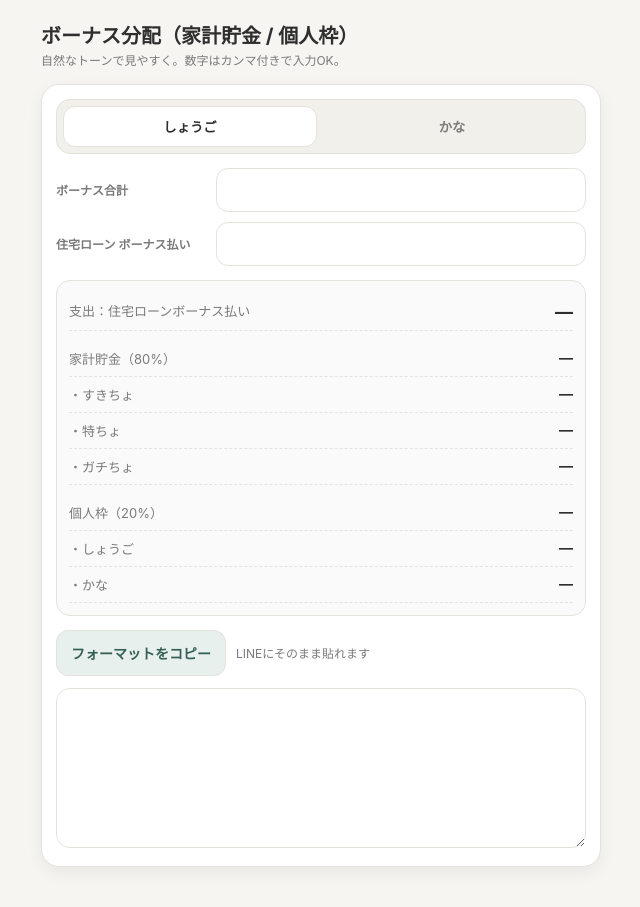
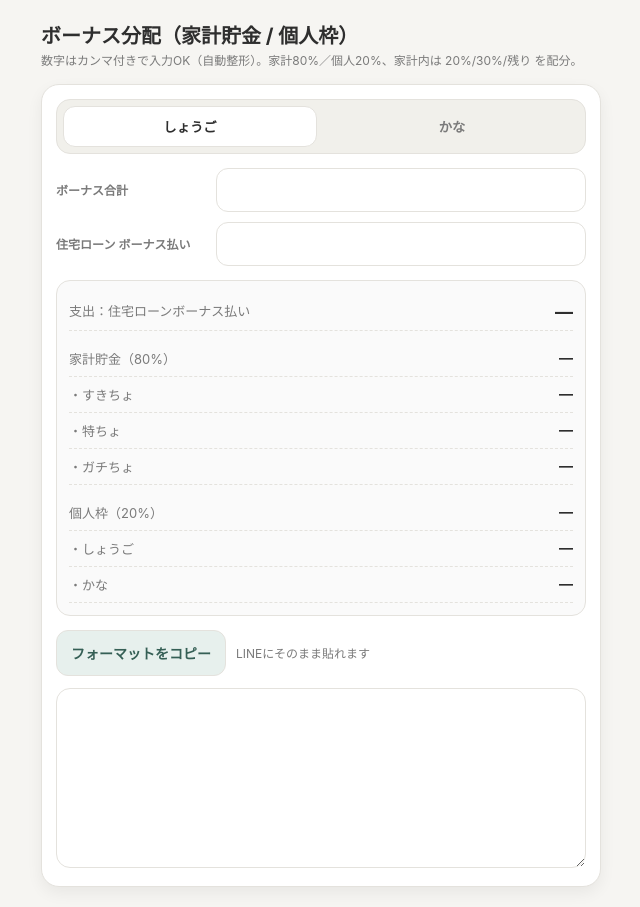
Before and after one commit to kobasho-unihota/bonus-splitter, a Next.js app: page / in a window 1280 px wide. Shown: the whole page, without its empty margins (319-959 px from the left). Built offline with nearby package versions, Linux system fonts and the light colour scheme.

Commit message:
Update page.tsx

```diff
--- a/app/page.tsx
+++ b/app/page.tsx
@@ -1,38 +1,70 @@
 "use client";
 
 import { useMemo, useState } from "react";
-// ↓ 既存関数に合わせて import 名は調整してOK
-import { calcBonusSplit } from "@/lib/calc";
-import { yen } from "@/lib/format";
 
 type Person = "shogo" | "kana";
 
+type SplitResult = {
+  totalBonus: number;
+  loan: number;
+  remaining: number;
+
+  householdTotal: number; // 家計貯金(80%)
+  suki: number;           // すきちょ(20%)
+  toku: number;           // 特ちょ(30%)
+  gachi: number;          // ガチちょ(50%)
+
+  personalTotal: number;  // 個人枠(20%)
+  shogoPocket: number;
+  kanaPocket: number;
+};
+
 export default function Page() {
-  const [total, setTotal] = useState<string>("");
-  const [loan, setLoan] = useState<string>("");
+  const [total, setTotal] = useState("");
+  const [loan, setLoan] = useState("");
   const [person, setPerson] = useState<Person>("shogo");
 
   const nTotal = toNumber(total);
   const nLoan = toNumber(loan);
 
-  const result = useMemo(() => {
-    if (nTotal == null || nLoan == null) return null;
-    if (nTotal < 0 || nLoan < 0) return null;
-    if (nLoan > nTotal) return null;
-
-    // ここがあなたの既存計算関数に合わせるポイント
-    return calcBonusSplit({
-      totalBonus: nTotal,
-      loanBonusPay: nLoan,
-    });
+  const error = useMemo(() => {
+    if (nTotal == null && nLoan == null) return "";
+    if (nTotal == null) return "ボーナス合計を入力してください。";
+    if (nLoan == null) return "住宅ローン（ボーナス払い）を入力してください。";
+    if (nTotal < 0 || nLoan < 0) return "金額は0以上で入力してください。";
+    if (nLoan > nTotal) return "ローンのボーナス払いが、ボーナス合計を超えています。";
+    return "";
   }, [nTotal, nLoan]);
 
-  const lineText = useMemo(() => {
+  const result: SplitResult | null = useMemo(() => {
+    if (error) return null;
+    if (nTotal == null || nLoan == null) return null;
+    return calcSplit(nTotal, nLoan);
+  }, [nTotal, nLoan, error]);
+
+  const outText = useMemo(() => {
     if (!result) return "";
-    // ここは既存のフォーマット関数があるならそれを使ってOK
-    // result の形に合わせて整えてください
-    return result.text ?? "";
-  }, [result]);
+
+    const title = person === "shogo" ? "しょうご" : "かな";
+
+    // ※ ここは「冬/夏」の見出しなど好きに編集OK
+    return (
+`【ボーナス分配（${title}）】
+
+▶ 総支給額：${yen(result.totalBonus)}
+■ 支出：住宅ローンボーナス払い：${yen(result.loan)}
+
+■ 家計貯金（80%）：${yen(result.householdTotal)}
+・すきちょ：${yen(result.suki)}
+・特ちょ　：${yen(result.toku)}
+・ガチちょ：${yen(result.gachi)}
+
+■ 個人枠（20%）：${yen(result.personalTotal)}
+・しょうご：${yen(result.shogoPocket)}
+・かな　　：${yen(result.kanaPocket)}
+`
+    );
+  }, [result, person]);
 
   return (
     <main style={{ padding: 20 }}>
@@ -42,7 +74,7 @@ export default function Page() {
             ボーナス分配（家計貯金 / 個人枠）
           </h1>
           <p style={{ fontSize: 12, color: "var(--muted)", margin: 0, lineHeight: 1.4 }}>
-            自然なトーンで見やすく。数字はカンマ付きで入力OK。
+            数字はカンマ付きで入力OK（自動整形）。家計80%／個人20%、家計内は 20%/30%/残り を配分。
           </p>
         </header>
 
@@ -55,7 +87,7 @@ export default function Page() {
             padding: 14,
           }}
         >
-          {/* セグメント（見た目だけ。必要なら後で who パラメータにも対応できる） */}
+          {/* セグメント */}
           <div
             style={{
               display: "flex",
@@ -76,22 +108,11 @@ export default function Page() {
           </div>
 
           <div style={{ display: "flex", flexDirection: "column", gap: 10 }}>
-            <Field
-              label="ボーナス合計"
-              value={total}
-              onChange={setTotal}
-              placeholder=""
-            />
-            <Field
-              label="住宅ローン ボーナス払い"
-              value={loan}
-              onChange={setLoan}
-              placeholder=""
-            />
+            <Field label="ボーナス合計" value={total} onChange={setTotal} />
+            <Field label="住宅ローン ボーナス払い" value={loan} onChange={setLoan} />
           </div>
 
-          {/* バリデーション */}
-          {nTotal != null && nLoan != null && nLoan > nTotal && (
+          {error && (
             <div
               style={{
                 marginTop: 12,
@@ -103,11 +124,10 @@ export default function Page() {
                 fontSize: 13,
               }}
             >
-              ローンのボーナス払いが、ボーナス合計を超えています。
+              {error}
             </div>
           )}
 
-          {/* 結果 */}
           <div
             style={{
               marginTop: 14,
@@ -118,25 +138,20 @@ export default function Page() {
             }}
           >
             <KV label="支出：住宅ローンボーナス払い" value={result ? yen(result.loan) : "—"} big />
-
             <div style={{ height: 10 }} />
-
             <KV label="家計貯金（80%）" value={result ? yen(result.householdTotal) : "—"} />
             <KV label="・すきちょ" value={result ? yen(result.suki) : "—"} />
             <KV label="・特ちょ" value={result ? yen(result.toku) : "—"} />
             <KV label="・ガチちょ" value={result ? yen(result.gachi) : "—"} />
-
             <div style={{ height: 10 }} />
-
             <KV label="個人枠（20%）" value={result ? yen(result.personalTotal) : "—"} />
             <KV label="・しょうご" value={result ? yen(result.shogoPocket) : "—"} />
             <KV label="・かな" value={result ? yen(result.kanaPocket) : "—"} />
           </div>
 
-          {/* コピー */}
           <div style={{ display: "flex", gap: 10, alignItems: "center", marginTop: 14 }}>
             <button
-              onClick={async () => lineText && navigator.clipboard.writeText(lineText)}
+              onClick={async () => outText && navigator.clipboard.writeText(outText)}
               style={{
                 padding: "12px 14px",
                 fontSize: 14,
@@ -157,11 +172,11 @@ export default function Page() {
 
           <textarea
             readOnly
-            value={lineText}
+            value={outText}
             style={{
               width: "100%",
               marginTop: 12,
-              minHeight: 160,
+              minHeight: 180,
               padding: 12,
               borderRadius: 14,
               border: "1px solid var(--line)",
@@ -175,6 +190,35 @@ export default function Page() {
       </div>
     </main>
   );
+}
+
+/** 夏の実績に合うように「floor + 余りは最後に寄せる」でズレを防ぐ */
+function calcSplit(totalBonus: number, loan: number): SplitResult {
+  const remaining = totalBonus - loan;
+
+  const householdTotal = Math.floor(remaining * 0.8);
+  const personalTotal = remaining - householdTotal;
+
+  const suki = Math.floor(householdTotal * 0.2);
+  const toku = Math.floor(householdTotal * 0.3);
+  const gachi = householdTotal - suki - toku;
+
+  // 個人枠は等分、端数は後者に寄せる
+  const shogoPocket = Math.floor(personalTotal / 2);
+  const kanaPocket = personalTotal - shogoPocket;
+
+  return {
+    totalBonus,
+    loan,
+    remaining,
+    householdTotal,
+    suki,
+    toku,
+    gachi,
+    personalTotal,
+    shogoPocket,
+    kanaPocket,
+  };
 }
 
 function SegButton({
@@ -209,12 +253,10 @@ function Field({
   label,
   value,
   onChange,
-  placeholder,
 }: {
   label: string;
   value: string;
   onChange: (v: string) => void;
-  placeholder?: string;
 }) {
   return (
     <div
@@ -236,7 +278,6 @@ function Field({
           if (n != null) onChange(n.toLocaleString("ja-JP"));
         }}
         inputMode="numeric"
-        placeholder={placeholder ?? ""}
         style={{
           width: "100%",
           padding: 12,
@@ -277,7 +318,7 @@ function KV({ label, value, big }: { label: string; value: string; big?: boolean
   );
 }
 
-// カンマ/全角対応
+// カンマ/全角/円の入力を許容
 function toNumber(s: string): number | null {
   if (!s) return null;
   let t = s.trim();
@@ -287,3 +328,7 @@ function toNumber(s: string): number | null {
   const n = Number(t);
   return Number.isFinite(n) ? n : null;
 }
+
+function yen(n: number): string {
+  return `${n.toLocaleString("ja-JP")}円`;
+}
```
